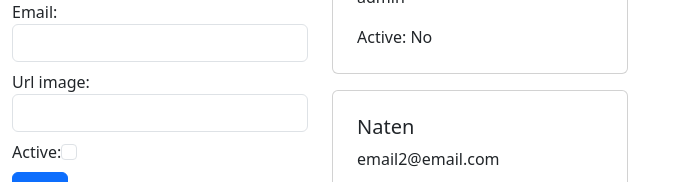
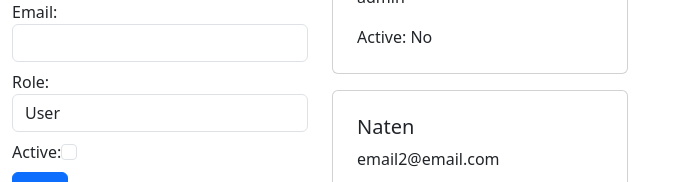
Before and after one commit to AzatMukashov/hw-js-29, a React (Vite) app: page / in a window 1280 px wide. Shown: the part 136-318 px from the top of the page, without its empty margins (0-679 px from the left). Built offline with nearby package versions, Linux system fonts and the light colour scheme.

Commit message:
так же поменял ключи, добавил типизацию в функцию changeUser, поменял блок кода где были фотки на роли

```diff
--- a/src/components/UserForm/UserForm.tsx
+++ b/src/components/UserForm/UserForm.tsx
@@ -9,10 +9,10 @@ const UserForm: React.FC<Props> = ({addNewUser}) => {
   const [newUser, setNewUser] = useState<IUserMutation>({
     name: '',
     email: '',
-    urlImage: '',
+    role: 'user',
     isActive: false,
   });
-  const changeUser = (e: React.ChangeEvent<HTMLInputElement>) => {
+  const changeUser = (e: React.ChangeEvent<HTMLInputElement | HTMLSelectElement>) => {
     setNewUser(prevState => {
       return {
         ...prevState,
@@ -38,7 +38,7 @@ const UserForm: React.FC<Props> = ({addNewUser}) => {
       setNewUser({
         name: '',
         email: '',
-        urlImage: '',
+        role: 'user',
         isActive: false,
       });
     }
@@ -69,14 +69,17 @@ const UserForm: React.FC<Props> = ({addNewUser}) => {
         ></input>
       </div>
       <div className="form-group mb-2">
-        <label htmlFor="urlImage">Url image:</label>
-        <input name="urlImage"
-               id="urlImage"
-               type="url"
+        <label htmlFor="role">Role:</label>
+        <select name="role"
+               id="role"
                className="form-control"
-               value={newUser.urlImage}
+               value={newUser.role}
                onChange={changeUser}
-        ></input>
+        >
+          <option value="user">User</option>
+          <option value="admin">Admin</option>
+          <option value='editor'>Editor</option>
+        </select>
       </div>
       <div className="form-group mb-2">
         <label htmlFor="isActive">Active:</label>
```
